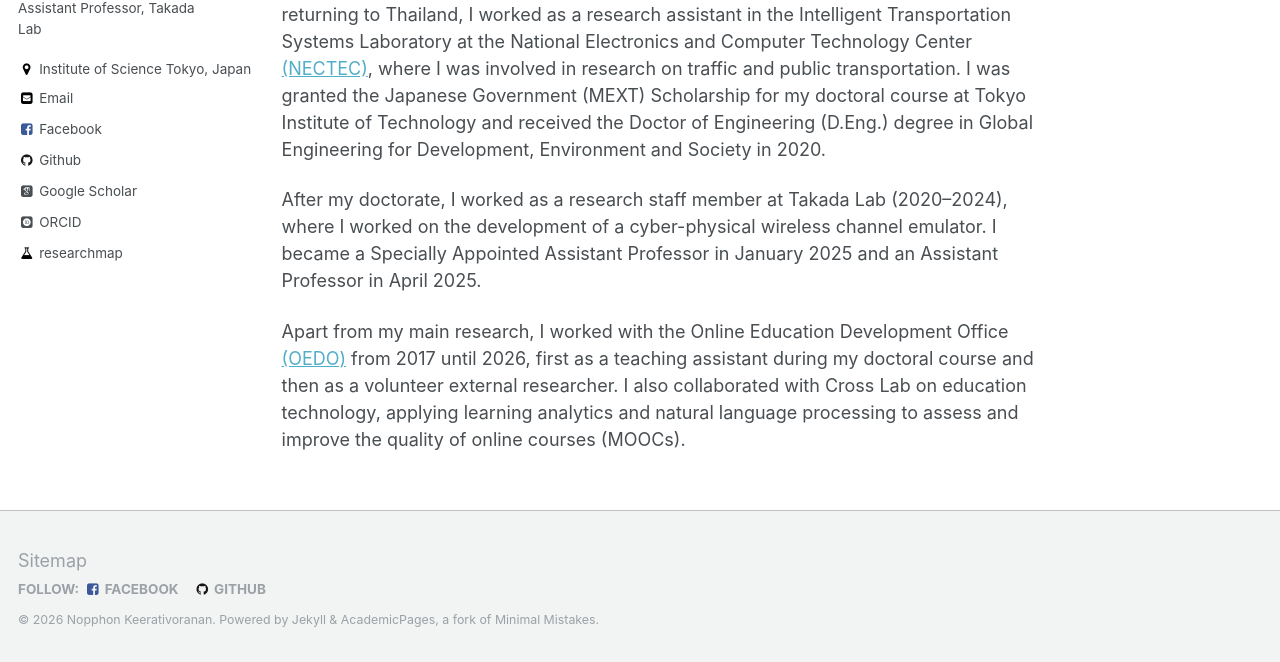
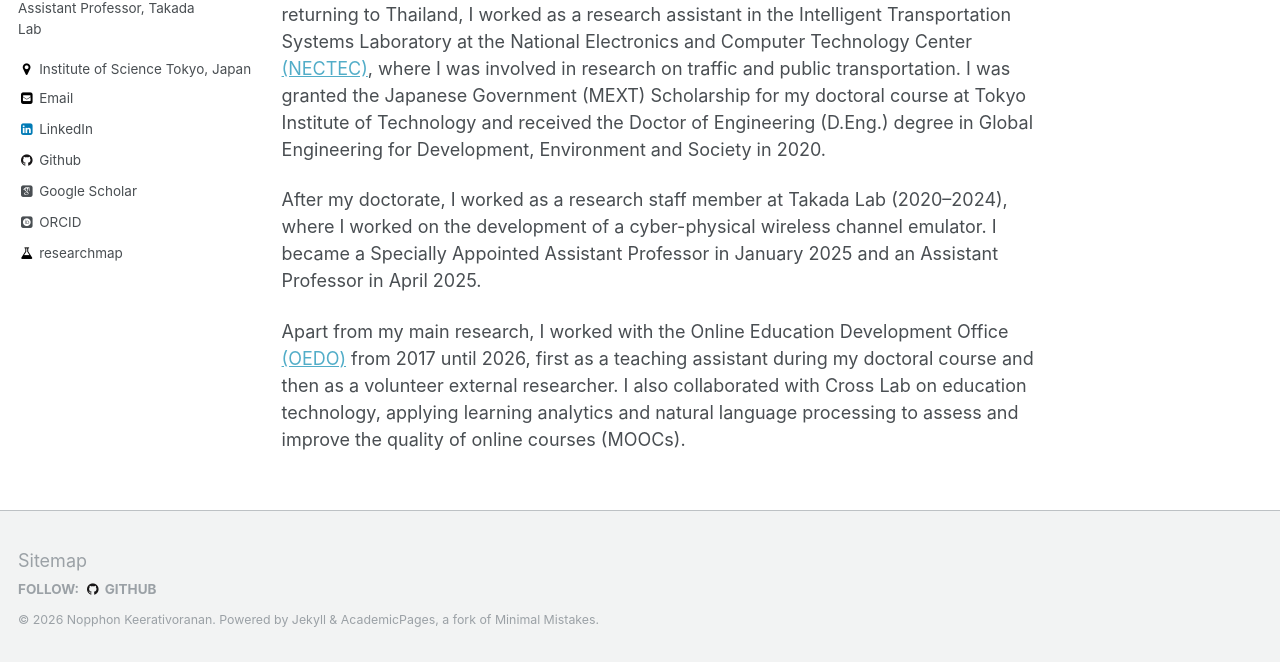
Before and after one commit to KeNopphon/KeNopphon.github.io, a Jekyll site: the page built from _pages/about.md, in a window 1280 px wide and 900 px high, scrolled down 646 px. Shown: the part 235-897 px from the top of the window. Built offline with Jekyll 4.4.1, drawn with Linux system fonts in a browser that asks for light colours; some web fonts are replaced; part of the change alters nothing that is shown.

Commit message:
Restore LinkedIn and remove Facebook
Co-Authored-By: Claude Opus 5.5 <noreply@anthropic.com>
Claude-Session: https://claude.ai/code/session_01YVTH3ktg4o6Kv5c9muR7qB

```diff
--- a/_config.yml
+++ b/_config.yml
@@ -59,7 +59,7 @@ yandex_site_verification :
 twitter:
   username               :
 facebook:
-  username               : "noppon.keeratiworanan"
+  username               :
   app_id                 :
   publisher              :
 og_image                 :  # Open Graph/Twitter default site image
@@ -92,14 +92,14 @@ author:
   codepen          :
   dribbble         :
   flickr           :
-  facebook         : "noppon.keeratiworanan"
+  facebook         :
   foursquare       :
   github           : "KeNopphon"
   google_plus      :
   keybase          :
   instagram        :
   lastfm           :
-  linkedin         :
+  linkedin         : "nopphon-keerativoranan-282b99116"
   orcid            : "https://orcid.org/0000-0003-2843-5869"
   researchmap      : "https://researchmap.jp/nopphon_ke"
   pinterest        :
```
